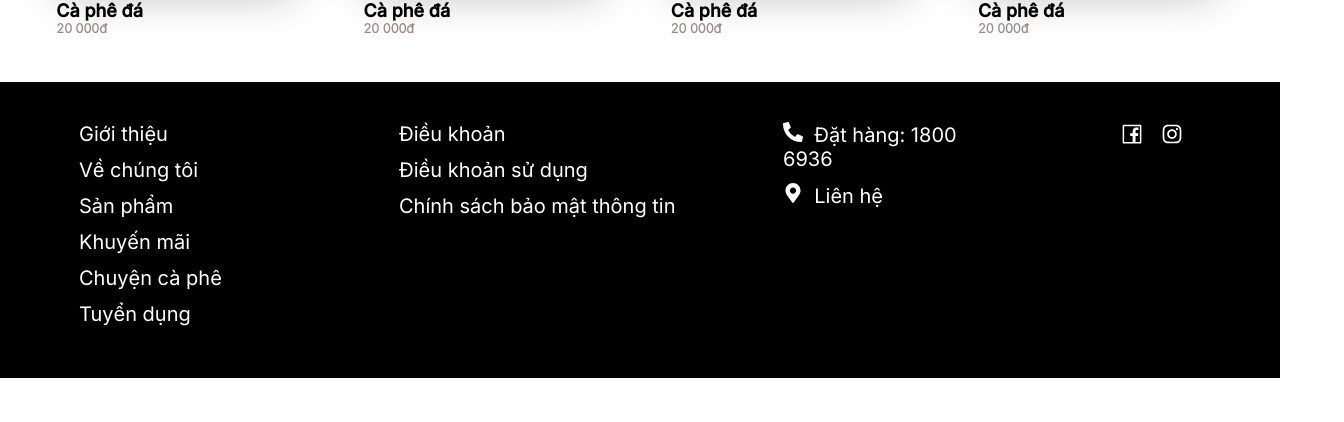
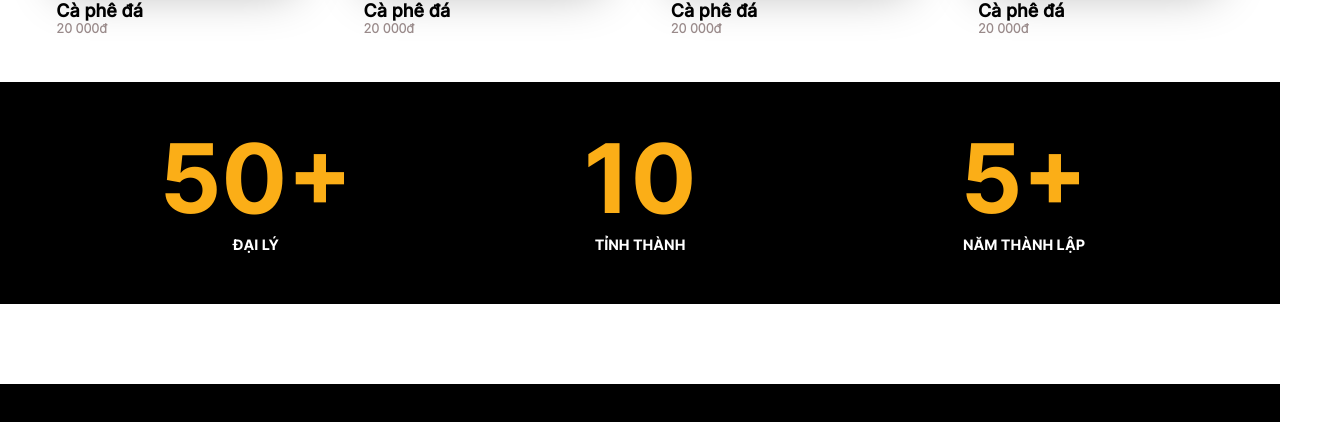
Before and after one commit to AlexGamer29/coffee-shop, a React (Create React App) app in the folder frontend/: page / in a window 1280 px wide. Shown: the part 1658-2080 px from the top of the page, 1344 px wide, since content can reach past the window. Before the commit the page ends 2036 px from the top, so only its background shows below. Built offline with nearby package versions, Linux system fonts and the light colour scheme.

Commit message:
Create: Create homeRibbon for Home page Create: Create homeCoffeeCarousel for Home page

```diff
--- /dev/null
+++ b/frontend/src/components/Home/HomeCoffeeCarousel/HomeCoffeeCarousel.css
@@ -0,0 +1,4 @@
+.homeCarousel {
+    width: 100%;
+    height: 10vh;
+}
--- /dev/null
+++ b/frontend/src/components/Home/HomeCoffeeCarousel/HomeCoffeeCarousel.js
@@ -0,0 +1,14 @@
+import React from 'react'
+import './HomeCoffeeCarousel.css'
+
+function HomeCoffeeCarousel() {
+    return (
+        <>
+            <div className='homeCarousel'>
+
+            </div>
+        </>
+    )
+}
+
+export default HomeCoffeeCarousel
--- /dev/null
+++ b/frontend/src/components/Home/HomeRibbon/HomeRibbon.css
@@ -0,0 +1,31 @@
+.homeRibbon {
+    width: 100%;
+    background-color: black;
+    height: auto;
+}
+
+.homeRibbon-container {
+    width: 100%;
+    display: flex;
+    flex-direction: row;
+    text-align: center;
+    margin-left: 5%;
+    padding: 3% 0 4% 0;
+}
+
+.homeRibbon-container-elements {
+    width: 30%;
+    align-items: center;
+}
+
+.homeRibbon-firstText {
+    color: #FBAE17;
+    font-family: Inter Bold;
+    font-size: 12vh;
+}
+
+.homeRibbon-secondText {
+    color: #FFFFFF;
+    font-family: Inter Bold;
+    font-size: 1.8vh;
+}
--- /dev/null
+++ b/frontend/src/components/Home/HomeRibbon/HomeRibbon.js
@@ -0,0 +1,26 @@
+import React from 'react';
+import './HomeRibbon.css';
+function HomeRibbon() {
+    return (
+        <>
+            <div className='homeRibbon'>
+                <div className='homeRibbon-container'>
+                    <div className='homeRibbon-container-elements'>
+                        <h1 className='homeRibbon-firstText'>50+</h1>
+                        <h1 className='homeRibbon-secondText'>ĐẠI LÝ</h1>
+                    </div>
+                    <div className='homeRibbon-container-elements'>
+                        <h1 className='homeRibbon-firstText'>10</h1>
+                        <h1 className='homeRibbon-secondText'>TỈNH THÀNH</h1>
+                    </div>
+                    <div className='homeRibbon-container-elements'>
+                        <h1 className='homeRibbon-firstText'>5+</h1>
+                        <h1 className='homeRibbon-secondText'>NĂM THÀNH LẬP</h1>
+                    </div>
+                </div>
+            </div>
+        </>
+    )
+}
+
+export default HomeRibbon
--- a/frontend/src/components/index.js
+++ b/frontend/src/components/index.js
@@ -3,8 +3,9 @@ import Footer from "./Footer/Footer";
 
 import HomeHeader from "./Home/HomeHeader/HomeHeader";
 import HomeFeaturedProducts from "./Home/HomeFeaturedProducts/HomeFeaturedProducts";
-
+import HomeRibbon from "./Home/HomeRibbon/HomeRibbon";
+import HomeCoffeeCarousel from "./Home/HomeCoffeeCarousel/HomeCoffeeCarousel";
 import MenuList from "./Menu/MenuList/MenuList";
 
-export { Navbar, Footer, HomeHeader, HomeFeaturedProducts, MenuList
+export { Navbar, Footer, HomeHeader, HomeFeaturedProducts, MenuList, HomeRibbon, HomeCoffeeCarousel
  };
--- a/frontend/src/pages/Home/Home.jsx
+++ b/frontend/src/pages/Home/Home.jsx
@@ -2,8 +2,10 @@ import React from "react";
 import {
   Navbar,
   Footer,
+  HomeRibbon,
   HomeHeader,
   HomeFeaturedProducts,
+  HomeCoffeeCarousel,
 } from "../../components/index";
 import "./Home.css";
 
@@ -12,7 +14,8 @@ const Home = () => {
     <div id="page">
       <HomeHeader />
       <HomeFeaturedProducts />
-
+      <HomeRibbon/>
+      <HomeCoffeeCarousel/>
     </div>
   );
 };
```
